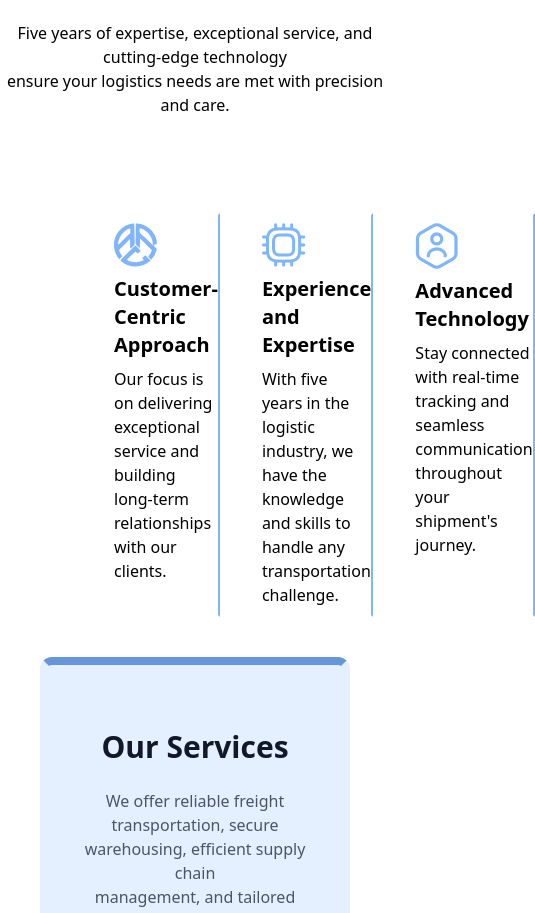
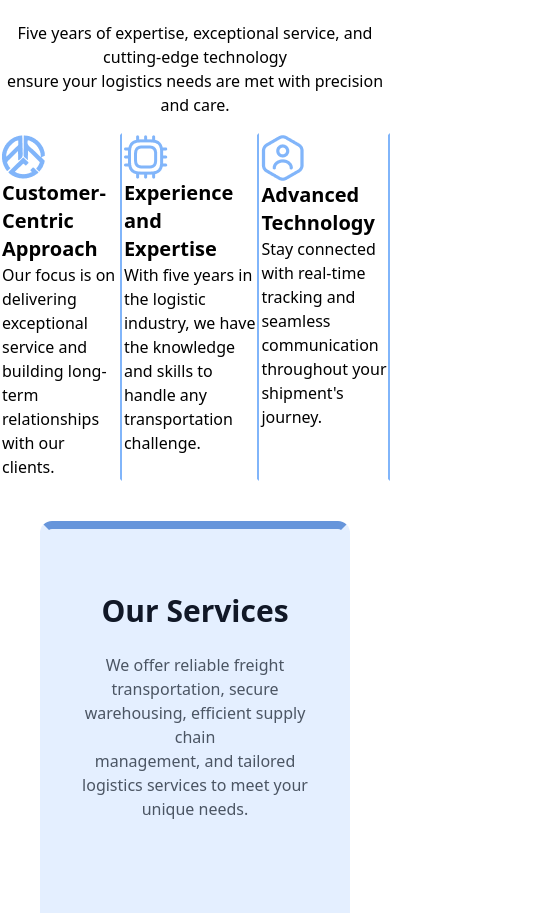
Before and after one commit to nishanthspk/ARCVAPI, a React (Create React App) app: page / in a window 390 px wide. Shown: the part 1143-2056 px from the top of the page, 535 px wide, since content can reach past the window. Built offline with nearby package versions, Linux system fonts and the light colour scheme.

Commit message:
Medium Screen

```diff
--- a/src/Pages/Home.jsx
+++ b/src/Pages/Home.jsx
@@ -59,24 +59,24 @@ export default class Home extends PureComponent {
           <p className='text-center my-4'>Five years of expertise, exceptional service, and cutting-edge technology <br /> ensure your logistics needs are met with precision and care.</p>
         </div>
 
-        <div className='flex gap-10 pt-20 mx-28 '>
+        <div className='flex md:gap-10 md:pt-20 md:mx-28 '>
           <div className='border-2 border-r-[#81B5FA] border-transparent'>
-            <img className='my-2' src={Arc} alt="" />
-            <p className='text-xl font-semibold my-2'>Customer-Centric Approach</p>
-            <p className='items-center my-2'>Our focus is on delivering exceptional service and building long-term relationships with our clients.</p>
+            <img className='md:my-2' src={Arc} alt="" />
+            <p className='text-xl font-semibold md:my-2'>Customer-Centric Approach</p>
+            <p className='items-center md:my-2'>Our focus is on delivering exceptional service and building long-term relationships with our clients.</p>
           </div>
 
 
           <div className='border-2 border-r-[#81B5FA] border-transparent'>
-            <img className='my-2' src={Cpu} alt="" />
-            <p className='text-xl font-semibold my-2'>Experience and Expertise</p>
-            <p className='items-center my-2'>With five years in the logistic industry, we have the knowledge and skills to handle any transportation challenge.</p>
+            <img className='md:my-2' src={Cpu} alt="" />
+            <p className='text-xl font-semibold md:my-2'>Experience and Expertise</p>
+            <p className='items-center md:my-2'>With five years in the logistic industry, we have the knowledge and skills to handle any transportation challenge.</p>
           </div>
 
           <div className='border-2 border-r-[#81B5FA] border-transparent'>
-            <img className='my-2' src={User} alt="" />
-            <p className='text-xl font-semibold my-2'>Advanced Technology</p>
-            <p className='items-center my-2'>Stay connected with real-time tracking and seamless communication throughout your shipment's journey.</p>
+            <img className='md:my-2' src={User} alt="" />
+            <p className='text-xl font-semibold md:my-2'>Advanced Technology</p>
+            <p className='items-center md:my-2'>Stay connected with real-time tracking and seamless communication throughout your shipment's journey.</p>
           </div>
         </div>
 
```
